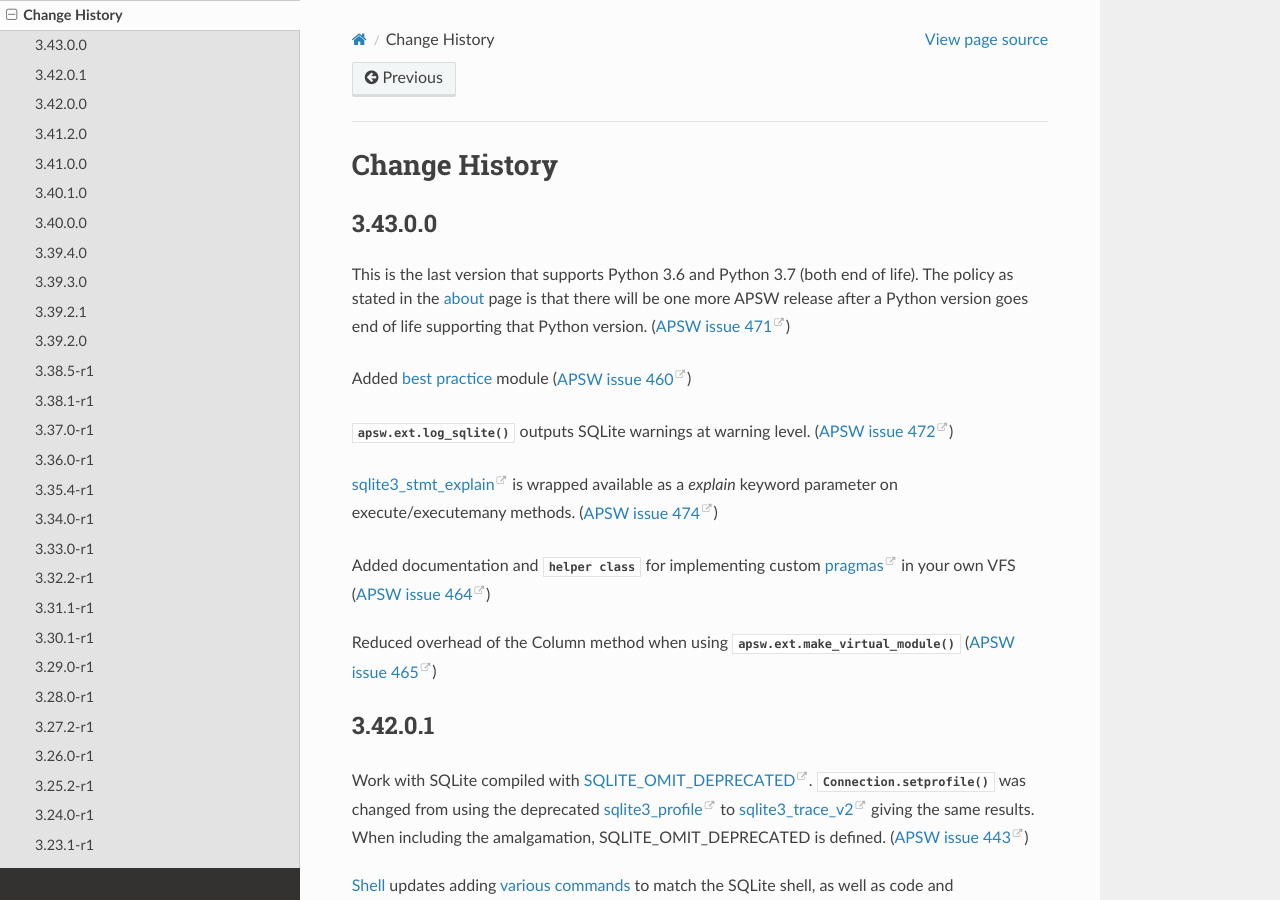
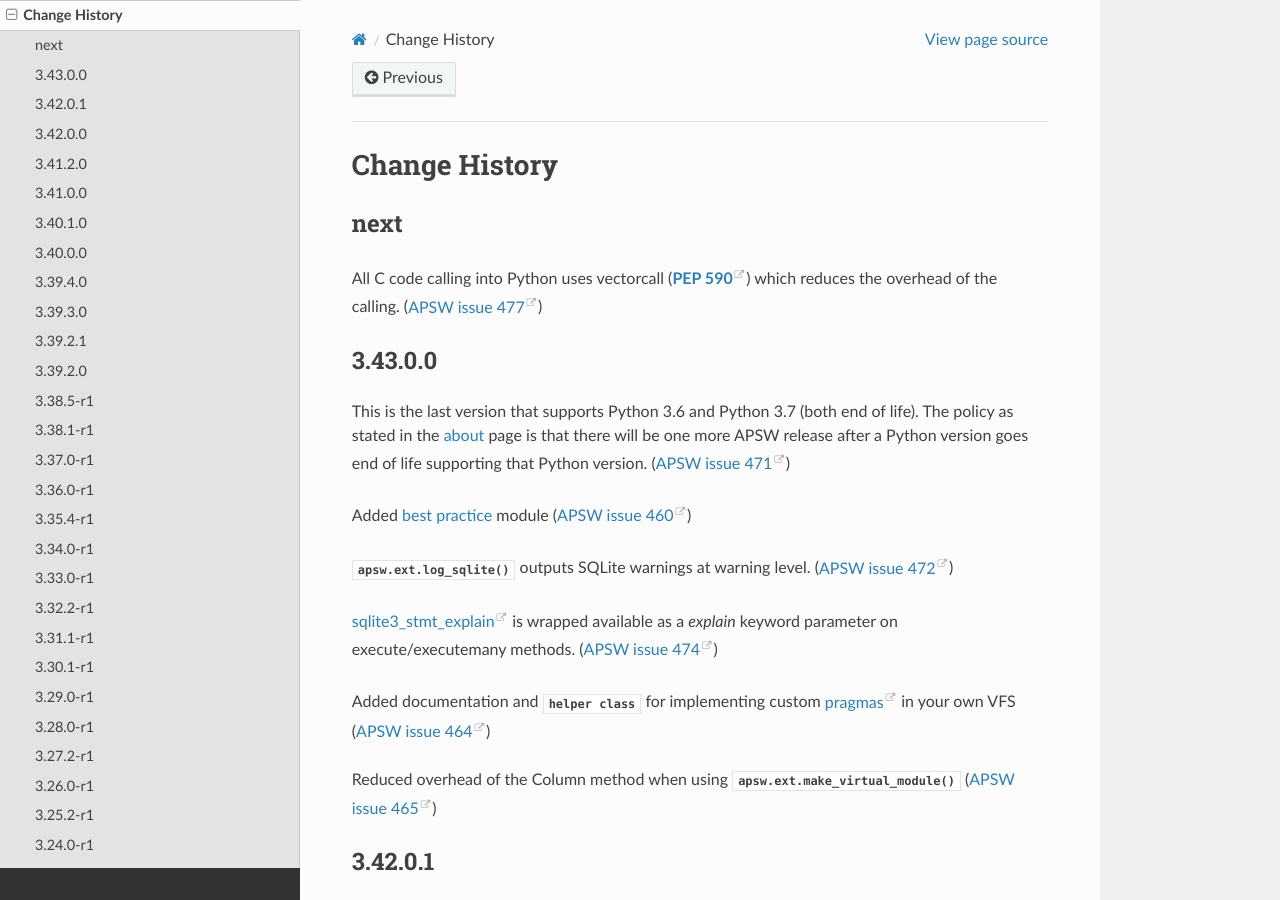
Before and after one commit to rogerbinns/apsw, a Sphinx documentation site: the page built from doc/changes.rst, in a window 1280 px wide and 900 px high. Built offline with Sphinx 7.4.7 and the Read the Docs theme 2.0.0, drawn with Linux system fonts in a browser that asks for light colours; pages that are not in the unit, such as notebooks, are missing from menus; the version number is read from the project's files by our own code.

Commit message:
Vectorcall now used everywhere
Fixes #477

```diff
--- a/doc/changes.rst
+++ b/doc/changes.rst
@@ -2,6 +2,12 @@ Change History
 **************
 
 .. currentmodule:: apsw
+
+next
+====
+
+All C code calling into Python uses vectorcall (:pep:`590`) which
+reduces the overhead of the calling.  (:issue:`477`)
 
 3.43.0.0
 ========
```
